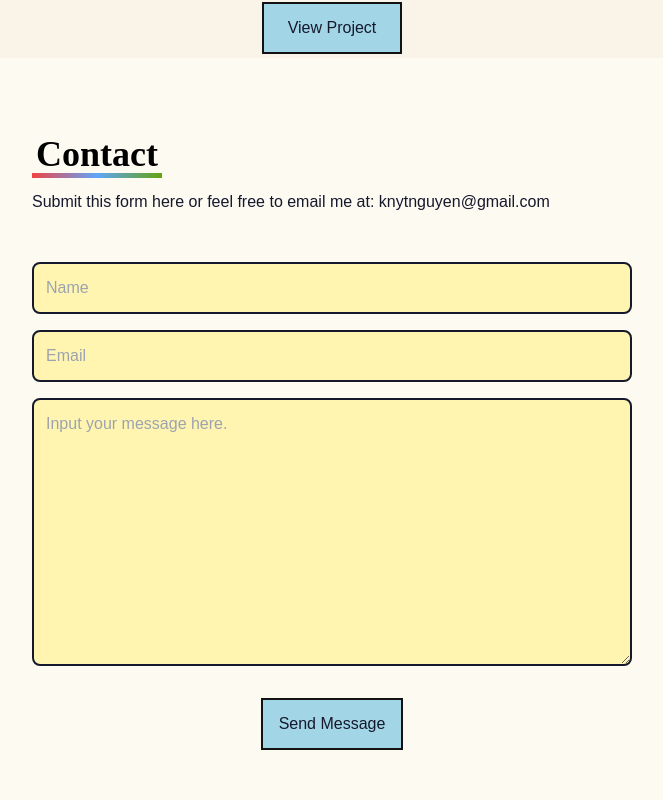
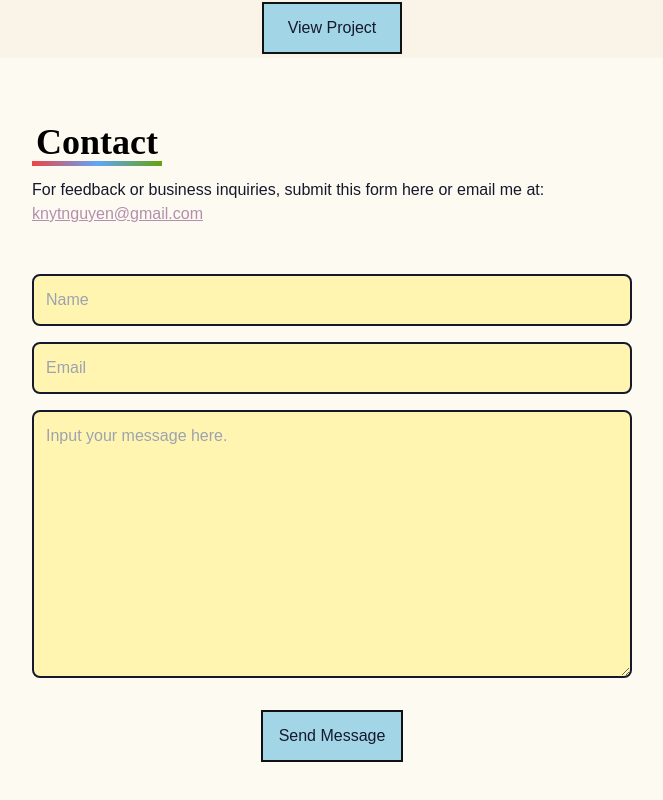
Before and after one commit to knytnguyen/portfolio, a React (Create React App) app: page / in a window 1280 px wide. Shown: the part 3142-3942 px from the top of the page, without its empty margins (308-971 px from the left). Built offline with nearby package versions, Linux system fonts and the light colour scheme.

Commit message:
Added email link to contact section

```diff
--- a/src/components/Contact.jsx
+++ b/src/components/Contact.jsx
@@ -6,7 +6,9 @@ const Contact = () => {
         <form method='POST' action="https://getform.io/f/d4246a12-448e-4119-b6fa-4382a2c0ffbd" className='flex flex-col max-w-[600px] w-full'>
             <div className='pb-8'>
                 <h3 className='text-4xl font-bold inline bg-gradient-to-r from-red-500 via-blue-400 to-lime-600 bg-[length:100%_5px] bg-no-repeat bg-left-bottom p-1'>Contact</h3>
-                <p className='text-[#16192C] py-4'>Submit this form here or feel free to email me at: knytnguyen@gmail.com</p>
+                <p className='text-[#16192C] py-4'>For feedback or business inquiries, submit this form here or email me at:
+                  <a className='bold underline text-[#B48EAD] hover:text-[#E6CCF5]' href="mailto: knytnguyen@gmail.com"> knytnguyen@gmail.com</a>
+                </p>
             </div>
             <input className='p-3 bg-[#FFF5B1] rounded-lg border-2 border-solid border-[#16192C]' type='text' placeholder='Name' name='name' required/>
             <input className='my-4 p-3 bg-[#FFF5B1] rounded-lg border-2 border-solid border-[#16192C]' type='email' placeholder='Email' name='email'/>
```
